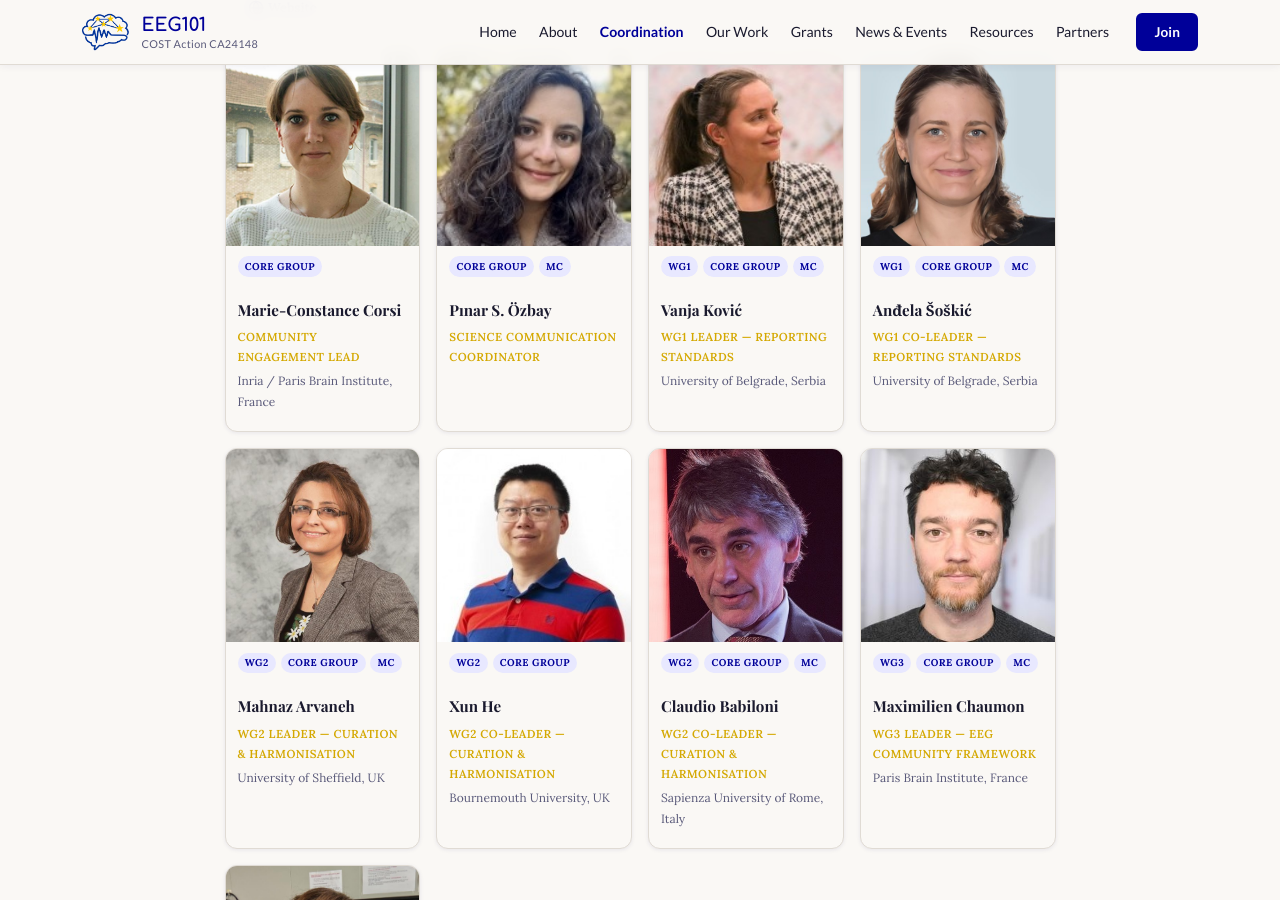
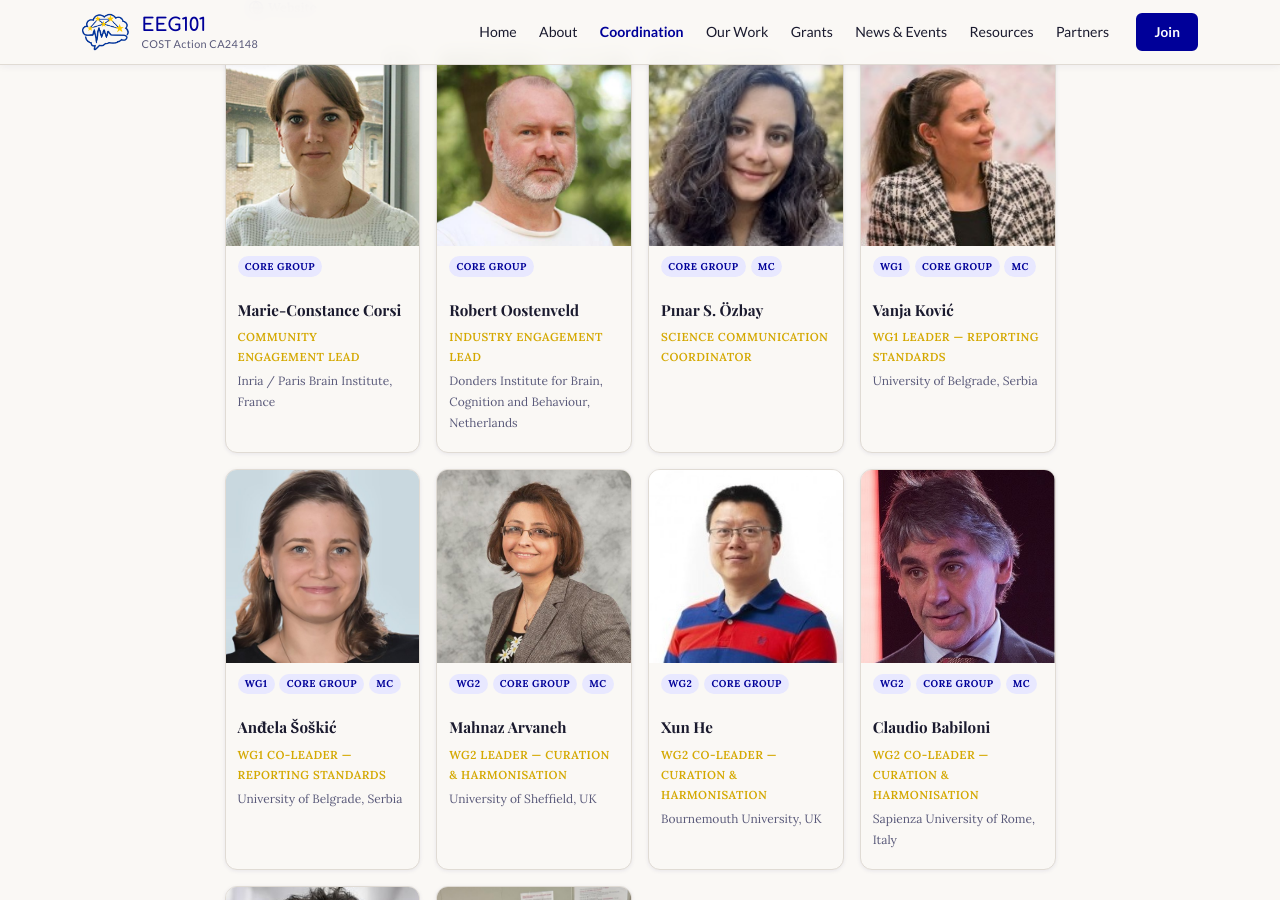
Before and after one commit to mcvinding/website-1, a Jekyll site: the page built from coordination.md, in a window 1280 px wide and 900 px high, scrolled down 764 px. Built offline with Jekyll 4.4.1, drawn with Linux system fonts in a browser that asks for light colours.

Commit message:
Add Dr. Robert Oostenveld as Industry Engagement Lead

```diff
--- a/_data/people.yml
+++ b/_data/people.yml
@@ -12,9 +12,7 @@
   orcid: ""
   image: "/assets/images/people/faisal.jpg"
   bio: >
-    Professor of Cognitive Neuroscience at the University of Leeds. Faisal's
-    research focuses on sensorimotor learning, neural plasticity, and open
-    science. He leads EEG101 as COST Action Chair.
+    Professor of Cognitive Neuroscience at the University of Leeds. Faisal's research focuses on sensorimotor learning, neural plasticity, and open science. He leads EEG101 as COST Action Chair.
   tags: [Core Group, MC]
   order: 1
 
@@ -28,9 +26,7 @@
   orcid: ""
   image: "/assets/images/people/anneso.jpg"
   bio: >
-    Cognitive neuroscientist at Aix-Marseille Université. Anne-Sophie's research
-    focuses on language processing and EEG methodology. She serves as EEG101
-    Vice Chair and co-contact for Code of Conduct matters.
+    Cognitive neuroscientist at Aix-Marseille Université. Anne-Sophie's research focuses on language processing and EEG methodology. She serves as EEG101 Vice Chair and co-contact for Code of Conduct matters.
   tags: [Core Group, MC]
   order: 2
 
@@ -44,8 +40,7 @@
   orcid: ""
   image: "/assets/images/people/amy.jpg"
   bio: >
-    Amy coordinates EEG101's grant schemes — including STSMs, VMGs, and
-    conference grants — overseeing the application and review process.
+    Amy coordinates EEG101's grant schemes — including STSMs, VMGs, and conference grants — overseeing the application and review process.
   tags: [Core Group, MC]
   order: 3
 
@@ -59,8 +54,7 @@
   orcid: ""
   image: "/assets/images/people/markos.jpg"
   bio: >
-    Markos represents EEG101's grant holder institution and supports
-    administrative and financial coordination of the Action.
+    Markos represents EEG101's grant holder institution and supports administrative and financial coordination of the Action.
   tags: [Core Group, MC]
   order: 4
 
@@ -68,7 +62,6 @@
   name: "Marie-Constance Corsi"
   role: "Community Engagement Lead"
   institution: "Inria / Paris Brain Institute"
-  department: ""
   country: "France"
   email: ""
   website: ""
@@ -77,6 +70,19 @@
   bio: ""
   tags: [Core Group]
   order: 5
+
+- id: robert
+  name: "Robert Oostenveld"
+  role: "Industry Engagement Lead"
+  institution: "Donders Institute for Brain, Cognition and Behaviour"
+  country: "Netherlands"
+  email: ""
+  website: ""
+  orcid: ""
+  image: "/assets/images/people/robert.jpg"
+  bio: ""
+  tags: [Core Group]
+  order: 6
 
 - id: pinar
   name: "Pınar S. Özbay"
@@ -88,10 +94,9 @@
   orcid: ""
   image: "/assets/images/people/pinar.jpg"
   bio: >
-    Pınar leads science communication for EEG101, overseeing the podcast series,
-    social media, and public engagement activities.
+    Pınar leads science communication for EEG101, overseeing the podcast series, social media, and public engagement activities.
   tags: [Core Group, MC]
-  order: 6
+  order: 7
 
 - id: vanja
   name: "Vanja Ković"
@@ -103,10 +108,9 @@
   orcid: ""
   image: "/assets/images/people/vanja.jpg"
   bio: >
-    Vanja leads Working Group 1 on Reporting Standards, developing standardised
-    templates and guidelines to improve transparency and reproducibility in EEG research.
+    Vanja leads Working Group 1 on Reporting Standards, developing standardised templates and guidelines to improve transparency and reproducibility in EEG research.
   tags: [WG1, Core Group, MC]
-  order: 7
+  order: 8
 
 - id: andjela
   name: "Anđela Šoškić"
@@ -119,7 +123,7 @@
   image: "/assets/images/people/andjela.jpg"
   bio: ""
   tags: [WG1, Core Group, MC]
-  order: 8
+  order: 9
 
 - id: mahnaz
   name: "Mahnaz Arvaneh"
@@ -131,10 +135,9 @@
   orcid: ""
   image: "/assets/images/people/mahnaz.jpg"
   bio: >
-    Mahnaz leads Working Group 2, overseeing the curation and harmonisation of
-    EEG datasets across laboratories and device manufacturers.
+    Mahnaz leads Working Group 2, overseeing the curation and harmonisation of EEG datasets across laboratories and device manufacturers.
   tags: [WG2, Core Group, MC]
-  order: 9
+  order: 10
 
 - id: xun
   name: "Xun He"
@@ -147,7 +150,7 @@
   image: "/assets/images/people/xun.jpg"
   bio: ""
   tags: [WG2, Core Group]
-  order: 10
+  order: 11
 
 - id: claudio
   name: "Claudio Babiloni"
@@ -160,7 +163,7 @@
   image: "/assets/images/people/claudio.jpg"
   bio: ""
   tags: [WG2, Core Group, MC]
-  order: 11
+  order: 12
 
 - id: maximilien
   name: "Maximilien Chaumon"
@@ -172,10 +175,9 @@
   orcid: ""
   image: "/assets/images/people/maximilien.jpg"
   bio: >
-    Maximilien leads Working Group 3, guiding the development of the EEG
-    Community Framework for ethical, open EEG research practice.
+    Maximilien leads Working Group 3, guiding the development of the EEG Community Framework for ethical, open EEG research practice.
   tags: [WG3, Core Group, MC]
-  order: 12
+  order: 13
 
 - id: alexandra
   name: "Alexandra Corneyllie"
@@ -188,4 +190,4 @@
   image: "/assets/images/people/alexandra.jpg"
   bio: ""
   tags: [WG3, Core Group, MC]
-  order: 13
+  order: 14
```
Also changed, not shown: assets/images/people/robert.jpg (added).
